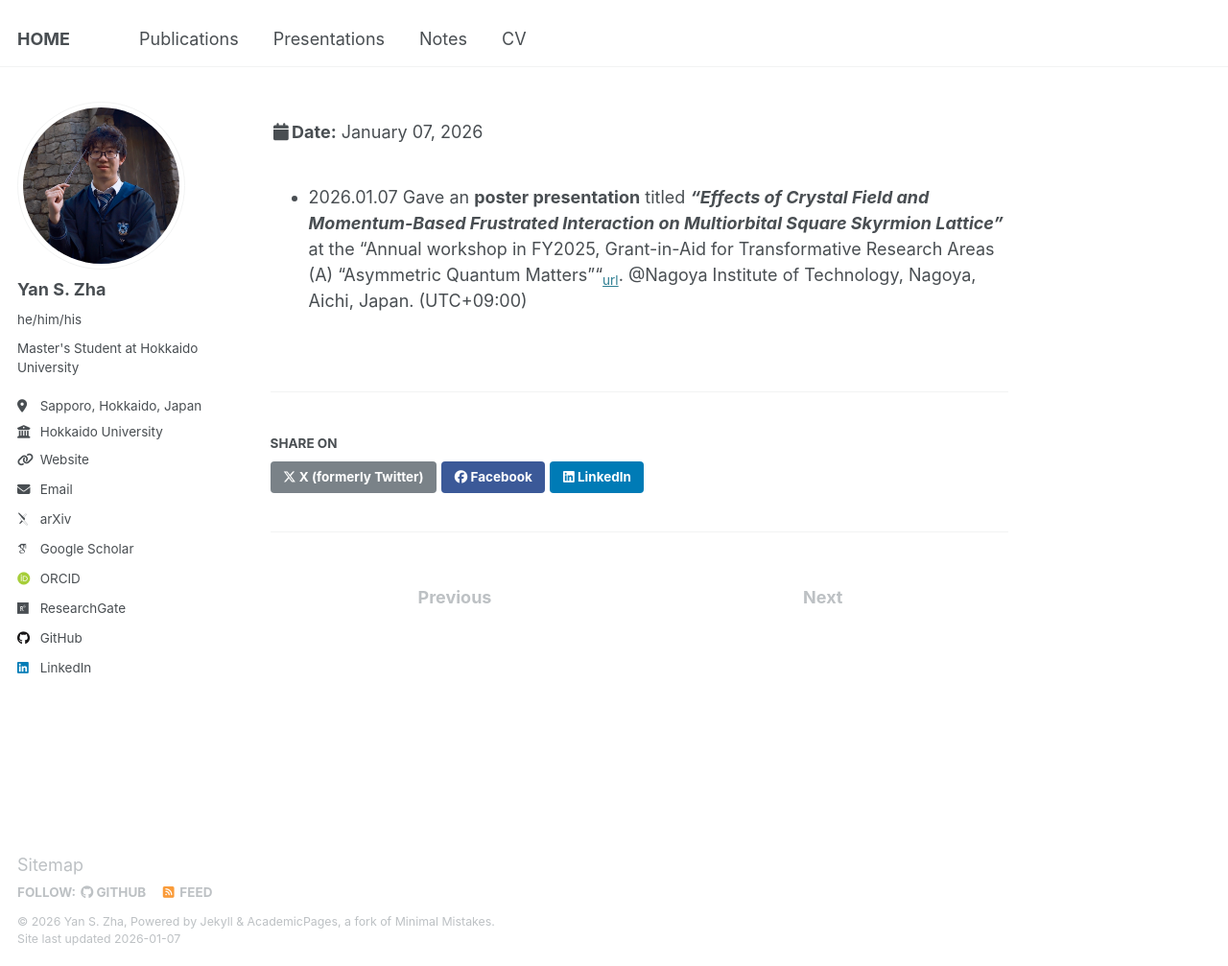
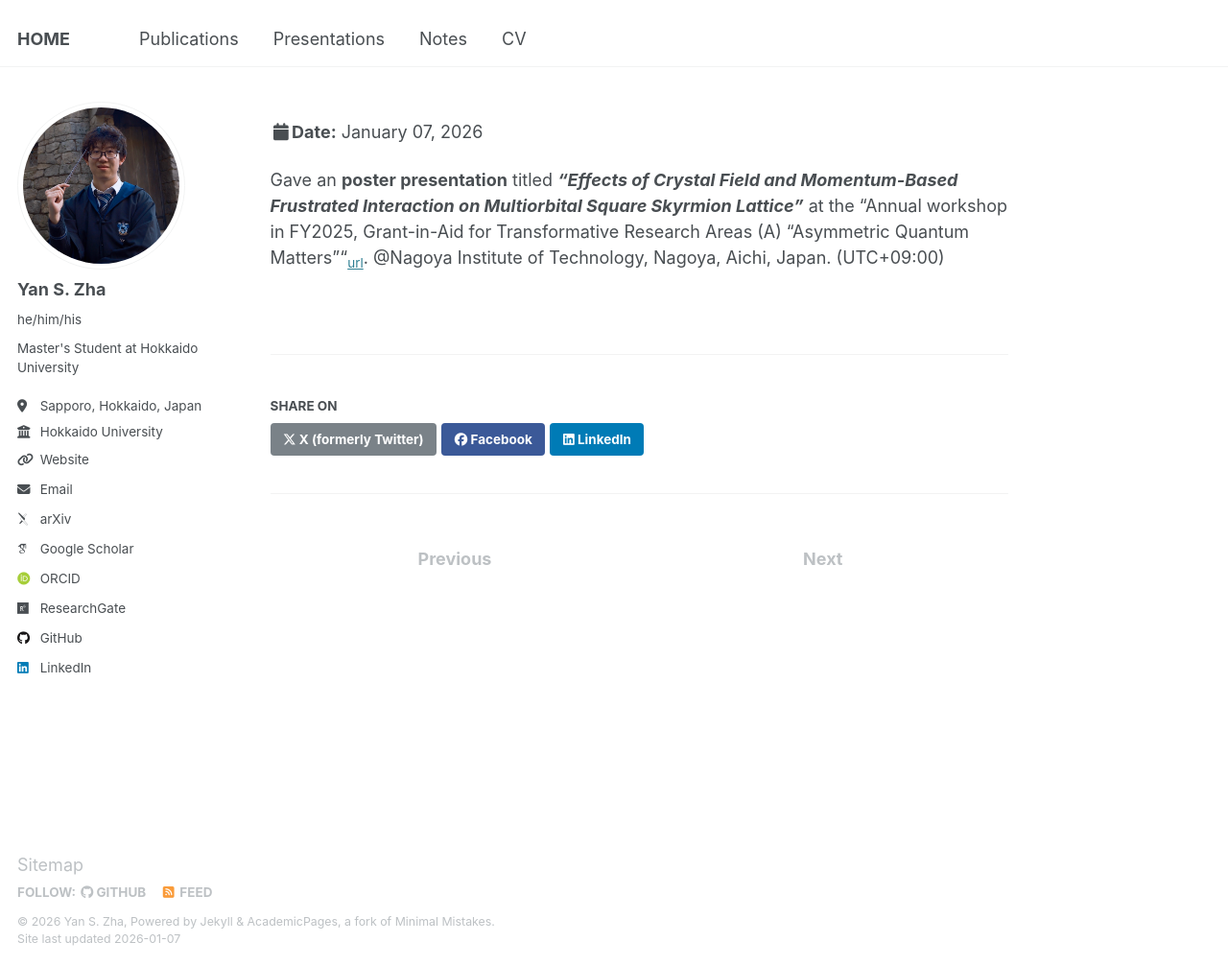
Before and after one commit to yzhacn/yzhacn.github.io, a Jekyll site: the page built from _talks/2026-01-07-pre-4.md, in a window 1280 px wide and 1007 px high. Shown: the whole window at 96% size. Built offline with Jekyll 4.4.1, drawn with Linux system fonts in a browser that asks for light colours; some web fonts are replaced.

Commit message:
Update 2026-01-07-pre-4.md

```diff
--- a/_talks/2026-01-07-pre-4.md
+++ b/_talks/2026-01-07-pre-4.md
@@ -8,4 +8,4 @@
 location: "agoya Institute of Technology, Nagoya, Aichi, Japan"
 ---
 
-* 2026.01.07 Gave an **poster presentation** titled ***"Effects of Crystal Field and Momentum-Based Frustrated Interaction on Multiorbital Square Skyrmion Lattice"*** at the "Annual workshop in FY2025, Grant-in-Aid for Transformative Research Areas (A) "Asymmetric Quantum Matters""<sub>[url](https://asymmetry.hiroshima-u.ac.jp/event/3097)</sub>. @Nagoya Institute of Technology, Nagoya, Aichi, Japan. (UTC+09:00)
+Gave an **poster presentation** titled ***"Effects of Crystal Field and Momentum-Based Frustrated Interaction on Multiorbital Square Skyrmion Lattice"*** at the "Annual workshop in FY2025, Grant-in-Aid for Transformative Research Areas (A) "Asymmetric Quantum Matters""<sub>[url](https://asymmetry.hiroshima-u.ac.jp/event/3097)</sub>. @Nagoya Institute of Technology, Nagoya, Aichi, Japan. (UTC+09:00)
```
